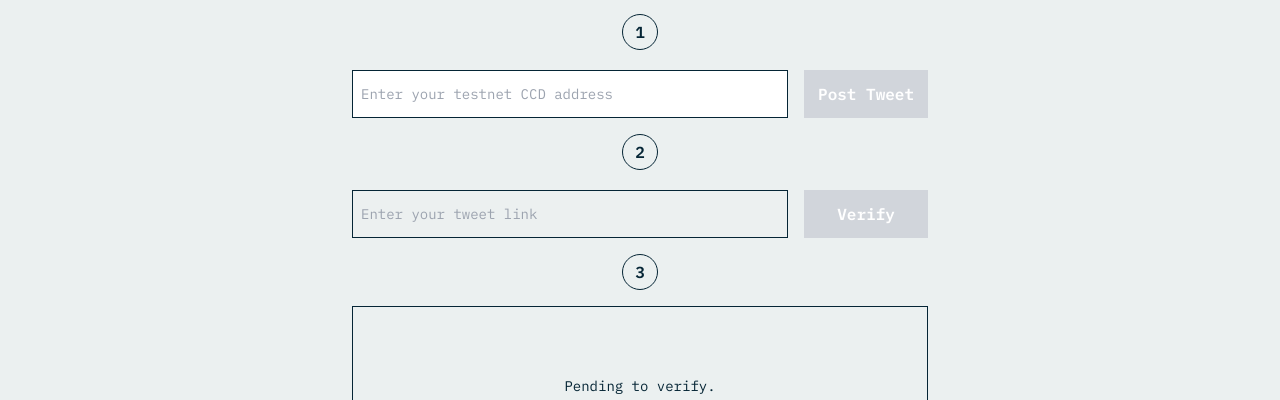
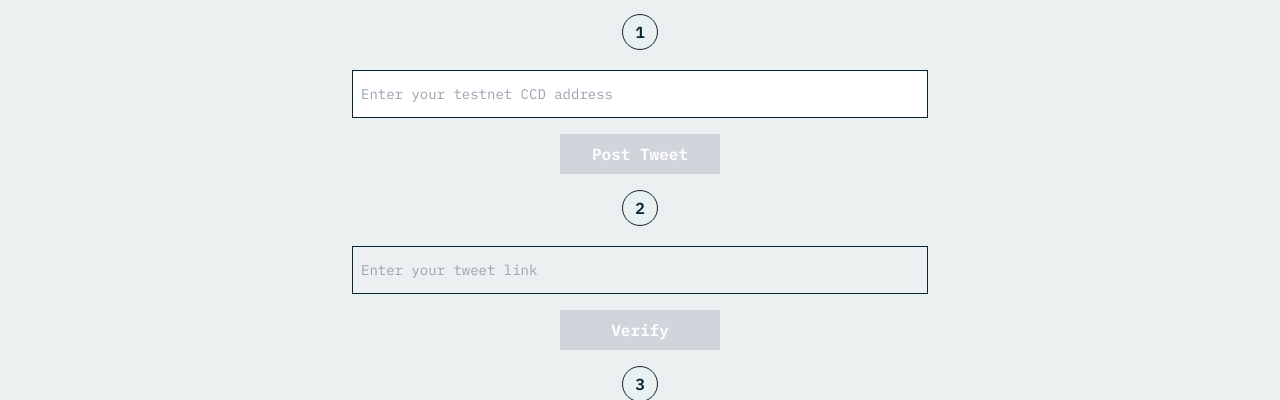
Before and after one commit to benya7/concordium-testnet-faucet, a Next.js app: page / in a window 1280 px wide. Shown: the part 194-594 px from the top of the page. Built offline with nearby package versions, Linux system fonts and the light colour scheme; no server answers.

Commit message:
fix: address validation error position

```diff
--- a/src/components/SingleInpuForm.tsx
+++ b/src/components/SingleInpuForm.tsx
@@ -6,6 +6,7 @@ interface IProps {
   submitButtonText: string;
   inputDisabled?: boolean;
   submitButtonDisabled?: boolean;
+  children?: React.ReactNode;
 }
 
 export const SingleInputForm = ({
@@ -15,9 +16,10 @@ export const SingleInputForm = ({
   inputPlaceHolder,
   submitButtonText,
   inputDisabled,
-  submitButtonDisabled
+  submitButtonDisabled,
+  children
 }: IProps) => (
-  <div className="flex flex-col w-full max-w-xl gap-4 sm:flex-row sm:justify-center mt-1">
+  <div className="flex flex-col w-full max-w-xl gap-4 mt-1">
     <input
       type="text"
       placeholder={inputPlaceHolder}
@@ -26,8 +28,9 @@ export const SingleInputForm = ({
       disabled={inputDisabled}
       onChange={handleInputValue}
     />
+    {children}
     <button
-      className="bg-[--blue] px-2 py-1 min-h-10 font-semibold text-white hover:bg-[--blue-light] disabled:bg-gray-300 disabled:cursor-default w-28 self-center sm:self-auto sm:w-40 text-nowrap"
+      className="bg-[--blue] px-2 py-1 h-9 sm:h-10 font-semibold text-white hover:bg-[--blue-light] disabled:bg-gray-300 disabled:cursor-default w-28 self-center sm:w-40 text-nowrap"
       onClick={handleSubmitButton}
       disabled={submitButtonDisabled}
     >
--- a/src/pages/index.tsx
+++ b/src/pages/index.tsx
@@ -169,10 +169,12 @@ export default function Home() {
           submitButtonText="Post Tweet"
           inputDisabled={Boolean(tweetPostedUrl)}
           submitButtonDisabled={!address || (address && Boolean(addressValidationError)) || Boolean(tweetPostedUrl)}
-        />
-        {addressValidationError && (
-          <p className="text-xs text-red-700 h-fit -mt-2">{addressValidationError}</p>
-        )}
+        >
+          {addressValidationError && (
+            <p className="text-xs text-red-700 h-fit -mt-2">{addressValidationError}</p>
+          )}
+        </SingleInputForm>
+
         <Step step={2}/>
         <SingleInputForm
           inputValue={tweetPostedUrl}
```
